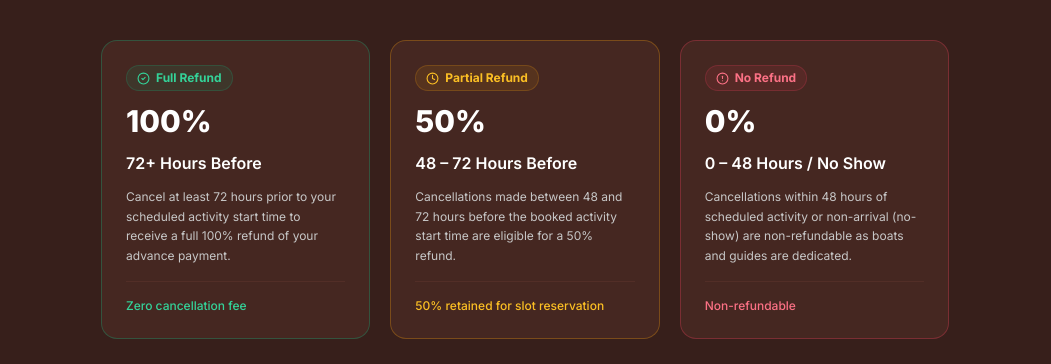
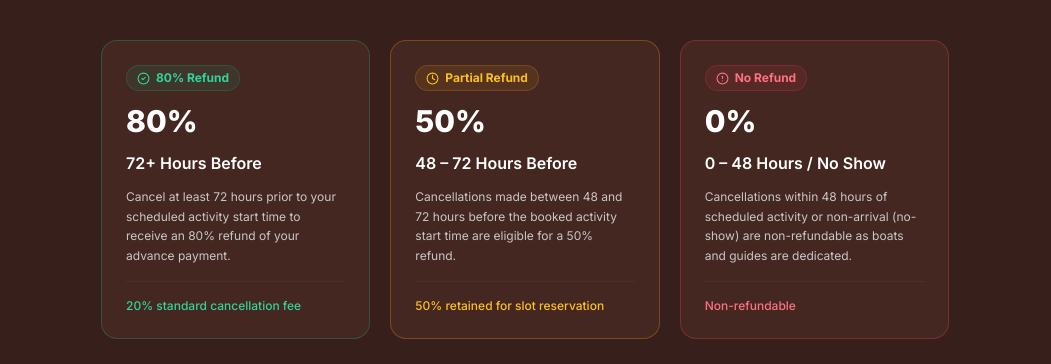
Before and after one commit to thowrzz/mangrovespo_Frontend, a Next.js app: page /cancellation-policy in a window 1280 px wide. Shown: the part 328-692 px from the top of the page, without its empty margins (115-1166 px from the left). Built offline with nearby package versions, Linux system fonts and the light colour scheme.

Commit message:
fix(policy): update cancellation refund to 80% for 72+ hours before activity

```diff
--- a/app/booking/page.tsx
+++ b/app/booking/page.tsx
@@ -1217,7 +1217,7 @@ function TermsAndConditionsModal({ open, onClose }: { open: boolean; onClose: ()
             <p className="font-bold text-white text-xs uppercase tracking-wider">Cancellation &amp; Refund Policy</p>
             <div className="grid grid-cols-3 gap-2 text-center text-xs">
               <div className="bg-emerald-500/10 border border-emerald-500/20 p-2 rounded-lg">
-                <p className="text-emerald-400 font-bold">100% Refund</p>
+                <p className="text-emerald-400 font-bold">80% Refund</p>
                 <p className="text-muted-foreground text-[10px]">72+ hrs before</p>
               </div>
               <div className="bg-amber-500/10 border border-amber-500/20 p-2 rounded-lg">
--- a/app/cancellation-policy/page.tsx
+++ b/app/cancellation-policy/page.tsx
@@ -18,7 +18,7 @@ import { Footer } from "@/components/footer"
 export const metadata: Metadata = {
   title: "Cancellation & Refund Policy | MangroveSpot Adventures",
   description:
-    "Review MangroveSpot's cancellation and refund guidelines. Clear terms: 100% refund for 72+ hours, 50% for 48–72 hours, and free weather rescheduling.",
+    "Review MangroveSpot's cancellation and refund guidelines. Clear terms: 80% refund for 72+ hours, 50% for 48–72 hours, and free weather rescheduling.",
   alternates: { canonical: "https://www.mangrovespot.in/cancellation-policy" },
   openGraph: {
     title: "Cancellation & Refund Policy | MangroveSpot Adventures",
@@ -72,16 +72,16 @@ export default function CancellationPolicyPage() {
             <div className="space-y-3">
               <div className="inline-flex items-center gap-1.5 text-xs font-bold text-emerald-400 bg-emerald-500/10 border border-emerald-500/20 px-2.5 py-1 rounded-full">
                 <CheckCircle2 size={13} />
-                <span>Full Refund</span>
+                <span>80% Refund</span>
               </div>
-              <p className="text-3xl font-extrabold text-white">100%</p>
+              <p className="text-3xl font-extrabold text-white">80%</p>
               <h2 className="text-base font-semibold text-white">72+ Hours Before</h2>
               <p className="text-xs text-muted-foreground leading-relaxed">
-                Cancel at least 72 hours prior to your scheduled activity start time to receive a full 100% refund of your advance payment.
+                Cancel at least 72 hours prior to your scheduled activity start time to receive an 80% refund of your advance payment.
               </p>
             </div>
             <div className="mt-4 pt-4 border-t border-border/50 text-xs text-emerald-400 font-medium">
-              Zero cancellation fee
+              20% standard cancellation fee
             </div>
           </div>
 
```
